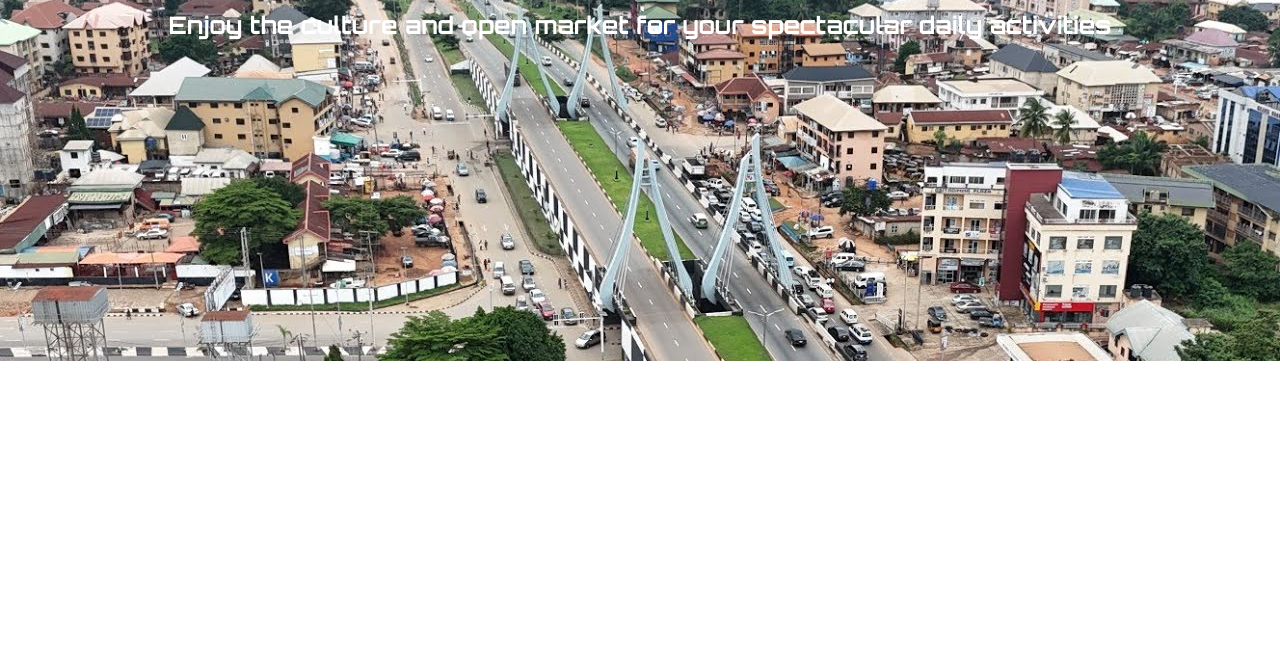
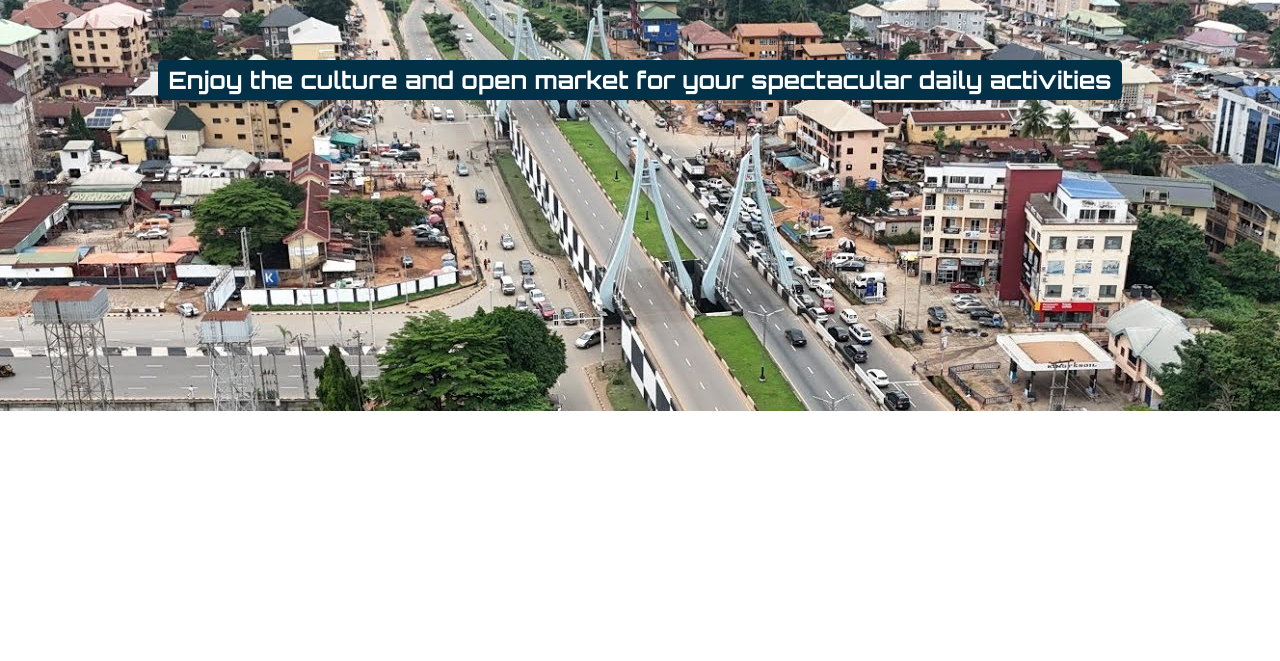
Before and after one commit to Goziejp12/Hometown-project, a plain HTML site: page index.html in a window 1280 px wide. Shown: the part 139-800 px from the top of the page. Drawn offline with Linux system fonts and the light colour scheme; a web font is replaced by a local one.

Commit message:
Update style.css

```diff
--- a/style.css
+++ b/style.css
@@ -12,6 +12,7 @@ body {
     height: 500px;
     width: 100%;
     font-family: "Orbitron", sans-serif;
+    padding-top: 50px;
 }
 
 .hero-title {
@@ -26,4 +27,7 @@ body {
 .hero-subtitle {
     color: white;
     font-size: 24px;
+    background-color: #023047;
+    padding: 5px 10px;
+    border-radius: 5px;
 }
```
